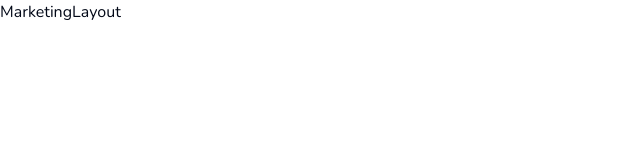
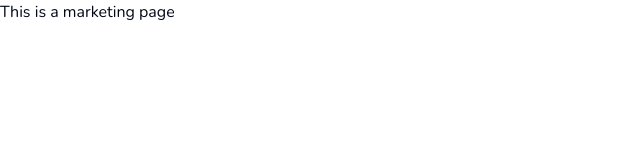
Before and after one commit to KenanRamazanov/Duolingo, a Next.js app: page / in a window 1280 px wide. Shown: the top 160 px of the page, without its empty margins (0-640 px from the left). Built offline with nearby package versions, Linux system fonts and the light colour scheme.

Commit message:
Creating type for layout

```diff
--- a/app/(marketing)/layout.tsx
+++ b/app/(marketing)/layout.tsx
@@ -1,8 +1,12 @@
 import React from 'react'
 
-const MarketingLayout = () => {
+type Props = {
+    children: React.ReactNode;
+}
+
+const MarketingLayout = ({children} : Props) => {
   return (
-    <div>MarketingLayout</div>
+    <div>{children}</div>
   )
 }
 
```
